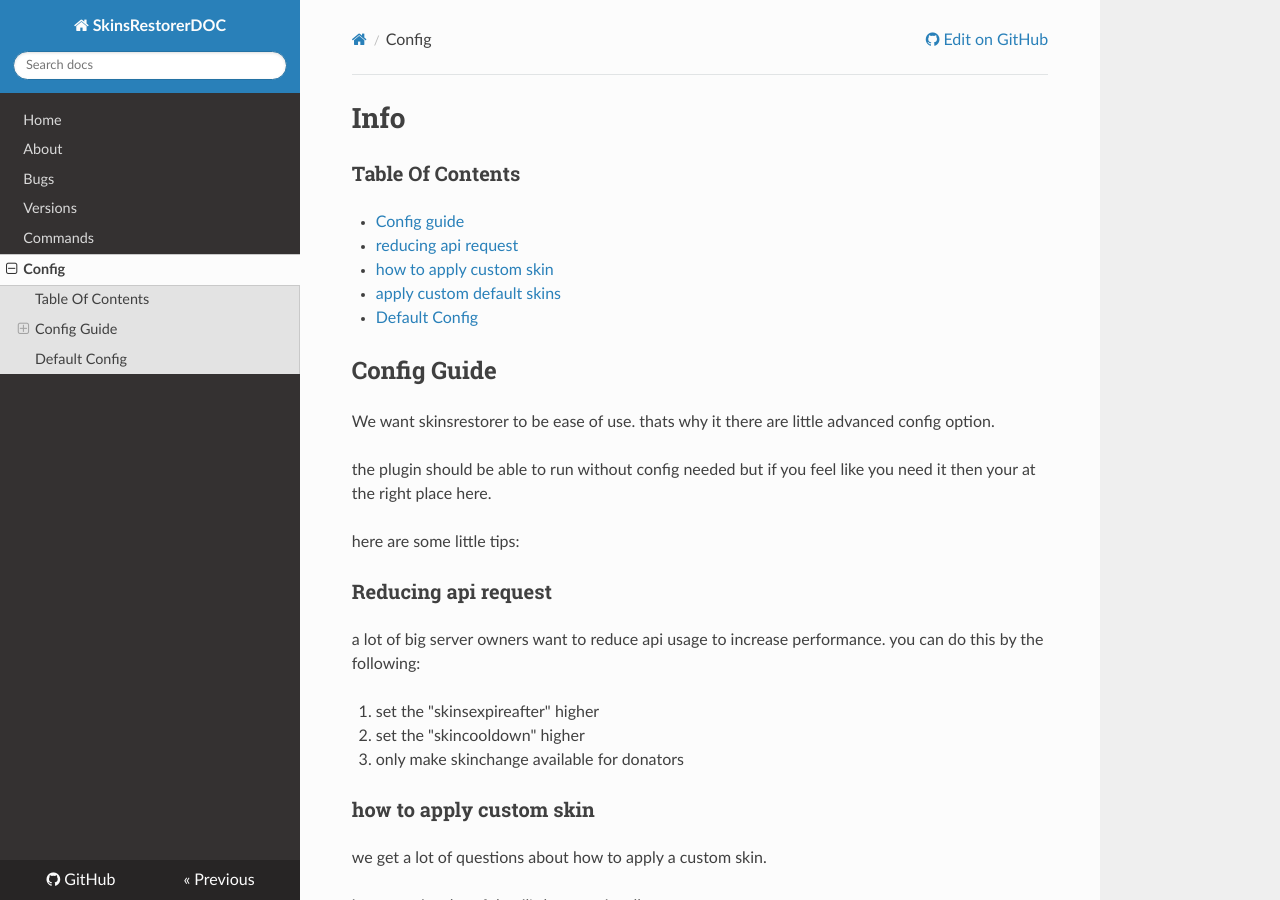
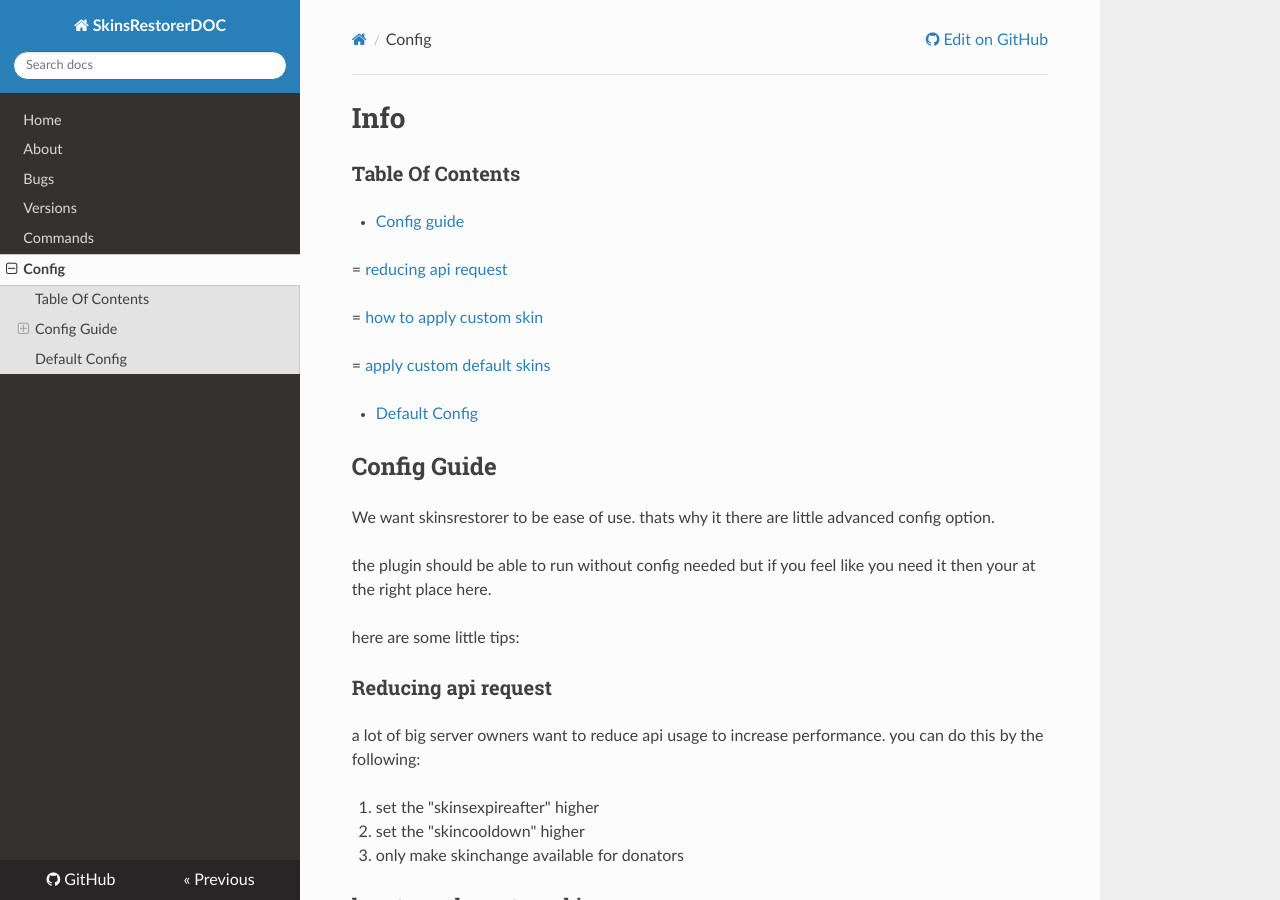
Before and after one commit to xknat/SkinsRestorerDOC, an MkDocs documentation site: the page built from docs/config.md, in a window 1280 px wide and 900 px high. Built offline with MkDocs 1.6.1, drawn with Linux system fonts in a browser that asks for light colours; nearby versions of some CDN libraries; old or Windows-style settings are respelled for this version of MkDocs.

```diff
--- a/docs/config.md
+++ b/docs/config.md
@@ -3,12 +3,11 @@
 ###Table Of Contents
 - [Config guide](#config-guide)
 
-   -  [reducing api request](#reducing-api-request)
+   =  [reducing api request](#reducing-api-request)
 
-   -  [how to apply custom skin](#how-to-apply-custom-skin)
+   =  [how to apply custom skin](#how-to-apply-custom-skin)
 
-   -  [apply custom default skins](#apply-custom-default-skins)
-
+   =  [apply custom default skins](#apply-custom-default-skins)
 
 - [Default Config](#default-config)
 
```
